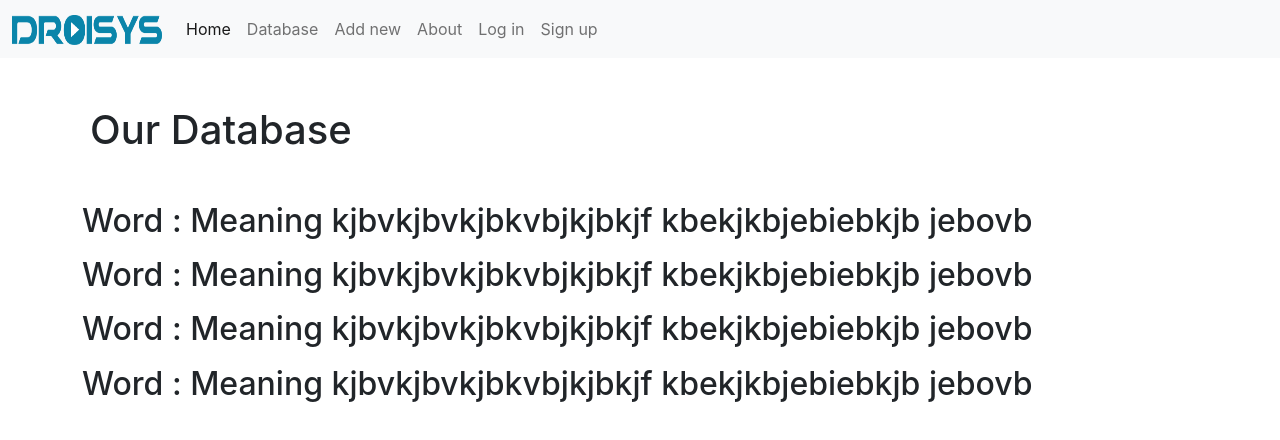
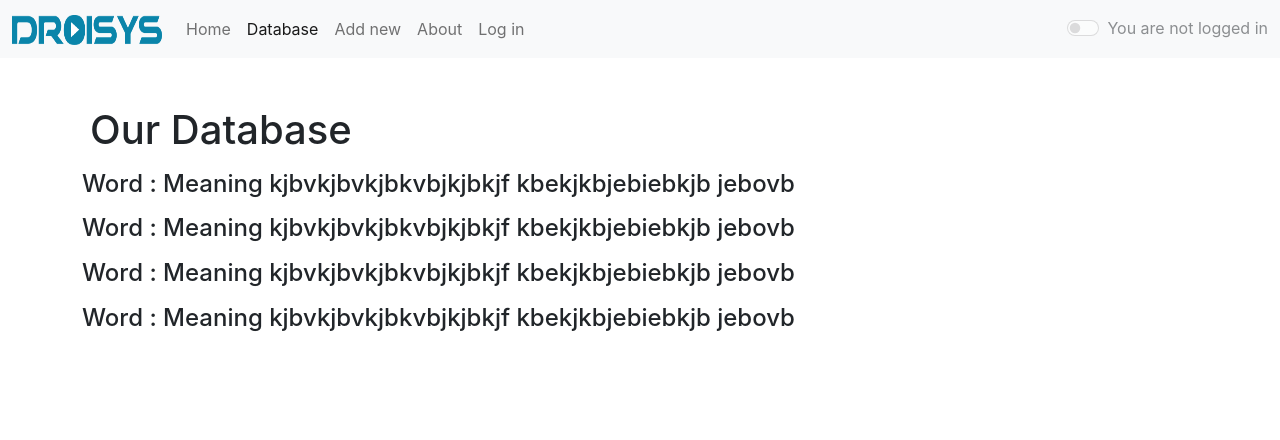
Before and after one commit to nadeem-droisys/Droisys-vocab, a React (Create React App) app in the folder my-app/: page /Database in a window 1280 px wide. Shown: the top 440 px of the page. Built offline with nearby package versions, Linux system fonts and the light colour scheme.

Commit message:
signup removed from navbar  and small changes made

```diff
--- a/my-app/src/components/Database.js
+++ b/my-app/src/components/Database.js
@@ -2,11 +2,11 @@ import React from 'react';
 
 export default function Database() {
   return <div className='container'>
-  <h1 className='my-5 mx-2'>Our Database</h1>
-  <div> <h2 className='my-3'>Word : Meaning kjbvkjbvkjbkvbjkjbkjf kbekjkbjebiebkjb jebovb</h2></div>
-  <div> <h2 className='my-3'>Word : Meaning kjbvkjbvkjbkvbjkjbkjf kbekjkbjebiebkjb jebovb</h2></div>
-  <div> <h2 className='my-3'>Word : Meaning kjbvkjbvkjbkvbjkjbkjf kbekjkbjebiebkjb jebovb</h2></div>
-  <div> <h2 className='my-3'>Word : Meaning kjbvkjbvkjbkvbjkjbkjf kbekjkbjebiebkjb jebovb</h2></div>
+  <h1 className='mt-5 mb-2 mx-2'>Our Database</h1>
+  <div> <h4 className='my-3'>Word : Meaning kjbvkjbvkjbkvbjkjbkjf kbekjkbjebiebkjb jebovb</h4></div>
+  <div> <h4 className='my-3'>Word : Meaning kjbvkjbvkjbkvbjkjbkjf kbekjkbjebiebkjb jebovb</h4></div>
+  <div> <h4 className='my-3'>Word : Meaning kjbvkjbvkjbkvbjkjbkjf kbekjkbjebiebkjb jebovb</h4></div>
+  <div> <h4 className='my-3'>Word : Meaning kjbvkjbvkjbkvbjkjbkjf kbekjkbjebiebkjb jebovb</h4></div>
 
 </div>;
 }
--- a/my-app/src/components/Form.js
+++ b/my-app/src/components/Form.js
@@ -1,4 +1,5 @@
 import React from 'react';
+import { Link } from 'react-router-dom';
 
 export default function Form() {
   return <div className='container'>
@@ -24,6 +25,11 @@ export default function Form() {
     <label className="form-check-label" htmlFor="exampleCheck1">Check me out</label>
   </div>
   <button type="submit" className="btn btn-primary">Sign up</button>
+
 </form>
+<div className='my-2'>
+<small id="passwordHelpBlock" className="form-text text-muted">
+  Already have an account?
+</small></div><button type="button" className="btn btn-success"><Link className='text-decoration-none text-light ' to="/Log-in">Log in</Link></button>
   </div>;
 }
--- a/my-app/src/components/Login.js
+++ b/my-app/src/components/Login.js
@@ -5,20 +5,20 @@ export default function Login() {
   return <div className='container mt-5'>
       <form>
   <div className="form-group w-90">
-    <label htmlFor="exampleInputEmail1">Email address</label>
+    <label htmlFor="exampleInputEmail1" className='mt-3 mb-2'>Email address</label>
     <input type="email" className="form-control" id="exampleInputEmail1" aria-describedby="emailHelp"/>
     <small id="emailHelp" className="form-text text-muted">We'll never share your email with anyone else.</small>
   </div>
   <div className="form-group w-90">
-    <label htmlFor="exampleInputPassword1">Password</label>
+    <label htmlFor="exampleInputPassword1" className='mt-3 mb-2'>Password</label>
     <input type="password" className="form-control" id="exampleInputPassword1"/>
   </div>
-  <div className="form-group form-check">
+  <div className="form-group form-check my-3">
     <input type="checkbox" className="form-check-input" id="exampleCheck1"/>
     <label className="form-check-label" htmlFor="exampleCheck1">Check me out</label>
   </div>
   <button type="submit" className="btn btn-primary">Log in</button>
-  <button type="button" className="btn btn-success mx-2"><Link className='text-decoration-none text-light ' to="/Sign-up">Sign up</Link></button>
+  <button type="button" className="btn btn-success mx-2"><Link className='text-decoration-none text-light ' to="/Sign-up">Create New Account</Link></button>
 
 </form>
   </div>;
--- a/my-app/src/components/Navbar.js
+++ b/my-app/src/components/Navbar.js
@@ -1,40 +1,64 @@
-import React from 'react';
-import { Link } from 'react-router-dom';
-import img1 from "./logo-droisys.png"
+import React, {useEffect} from "react";
+import { Link, useLocation } from "react-router-dom";
+import img1 from "./logo-droisys.png";
 
 export default function Navbar() {
-  return <div>
+  let location = useLocation();
+  useEffect(() => {
+  }, [location]);
+
+  return (
+    <div>
       <nav className="navbar navbar-expand-lg navbar-light bg-light">
         <div className="container-fluid">
-    <Link className="navbar-brand" to="/"><img src={img1} alt="Droisys" width="150" height="30"/></Link>
-    <button className="navbar-toggler" type="button" data-bs-toggle="collapse" data-bs-target="#navbarSupportedContent" aria-controls="navbarSupportedContent" aria-expanded="false" aria-label="Toggle navigation">
+          <Link className="navbar-brand" to="/">
+            <img src={img1} alt="Droisys" width="150" height="30" />
+          </Link>
+          <button
+            className="navbar-toggler"
+            type="button"
+            data-bs-toggle="collapse"
+            data-bs-target="#navbarSupportedContent"
+            aria-controls="navbarSupportedContent"
+            aria-expanded="false"
+            aria-label="Toggle navigation"
+          >
             <span className="navbar-toggler-icon"></span>
           </button>
           <div className="collapse navbar-collapse" id="navbarSupportedContent">
             <ul className="navbar-nav me-auto mb-2 mb-lg-0">
               <li className="nav-item">
-          <Link className="nav-link active" aria-current="page" to="/">Home</Link>
+                <Link className={`nav-link ${location.pathname==="/"?"active":""}`} to="/">
+                  Home
+                </Link>
               </li>
               <li className="nav-item">
-          <Link className="nav-link" aria-current="page" to="/Database">Database</Link>
+                <Link className={`nav-link ${location.pathname==="/Database"?"active":""}`} to="/Database">
+                  Database
+                </Link>
               </li>
               <li className="nav-item">
-          <Link className="nav-link" to="/Newword">Add new</Link>
+                <Link className={`nav-link ${location.pathname==="/Newword"?"active":""}`} to="/Newword">
+                  Add new
+                </Link>
               </li>
               <li className="nav-item">
-          <Link className="nav-link" to="/About">About</Link>
+                <Link className={`nav-link ${location.pathname==="/About"?"active":""}`} to="/About">
+                  About
+                </Link>
               </li>
               <li className="nav-item">
-          <Link className="nav-link" to="/Log-in">Log in</Link>
+                <Link className={`nav-link ${location.pathname==="/Log-in"?"active":""}`} to="/Log-in">
+                  Log in
+                </Link>
               </li>
-        <li className="nav-item">
-          <Link className="nav-link" to="/Sign-up">Sign up</Link>
-        </li>
-
-      </ul>
-
+            </ul><div className="form-check form-switch">
+  <input className="form-check-input" type="checkbox" role="switch" id="flexSwitchCheckDisabled" disabled/>
+  <label className="form-check-label" htmlFor="flexSwitchCheckDisabled">You are not logged in</label>
+</div>
           </div>
         </div>
       </nav>
-  </div>;
+    </div>
+  );
 }
```
Lines whose indentation alone changed are shown as unchanged.
